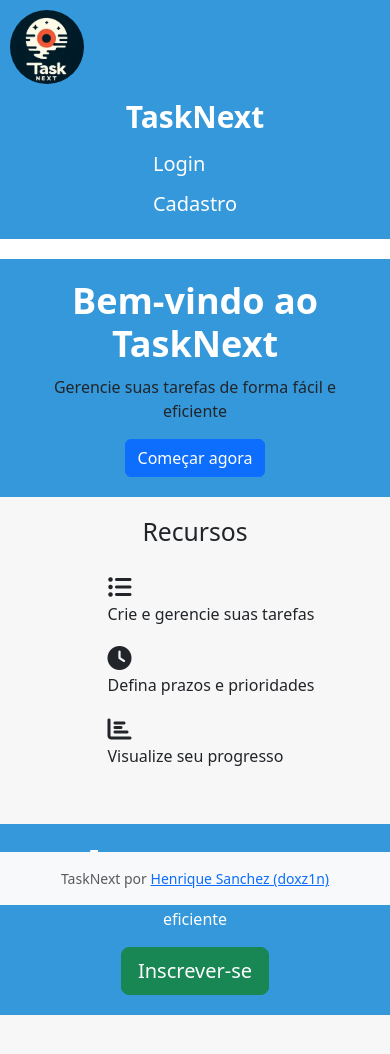
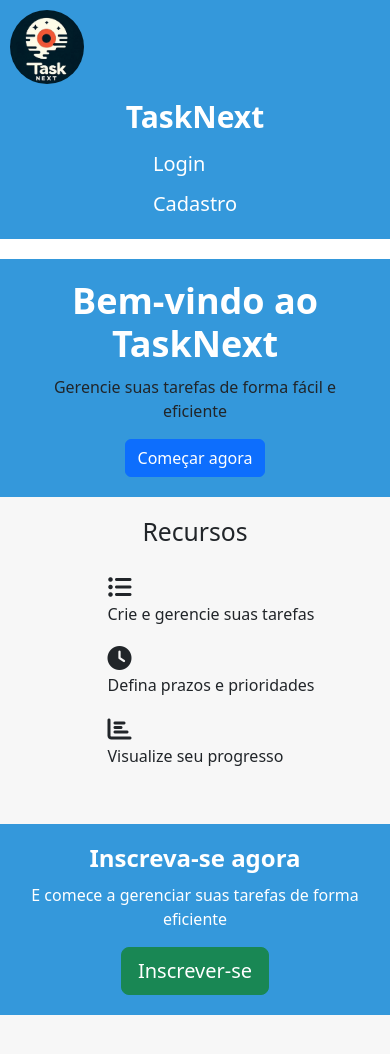
Before and after one commit to doxz1n/gerenciador-tarefas, a Next.js app: page / in a window 390 px wide. Shown: the top 1054 px of the page. Built offline with nearby package versions, Linux system fonts and the light colour scheme.

Commit message:
Responsividade do footer

```diff
--- a/components/Footer.js
+++ b/components/Footer.js
@@ -6,9 +6,9 @@
   const titulo = "TaskNext";
   return (
     <div className={styles.footer}>
-      <footer className={"footer py-3 mt-5 bg-body-tertiary small text-center"}>
+      <footer>
         <span className="text-body-secondary">
-          {titulo} por{" "}
+          TaskNext por{" "}
           <Link href="https://github.com/doxz1n">
             Henrique Sanchez (doxz1n)
           </Link>
--- a/styles/Footer.module.css
+++ b/styles/Footer.module.css
@@ -1,6 +1,9 @@
 .footer {
-  position: absolute;
-  bottom: 0;
   width: 100%;
   height: 2.5rem; /* altura do rodapé */
+  background-color: #f1f1f1; /* cor de fundo do rodapé */
+  display: flex;
+  align-items: center;
+  justify-content: center;
+  position: fixed;
 }
```
